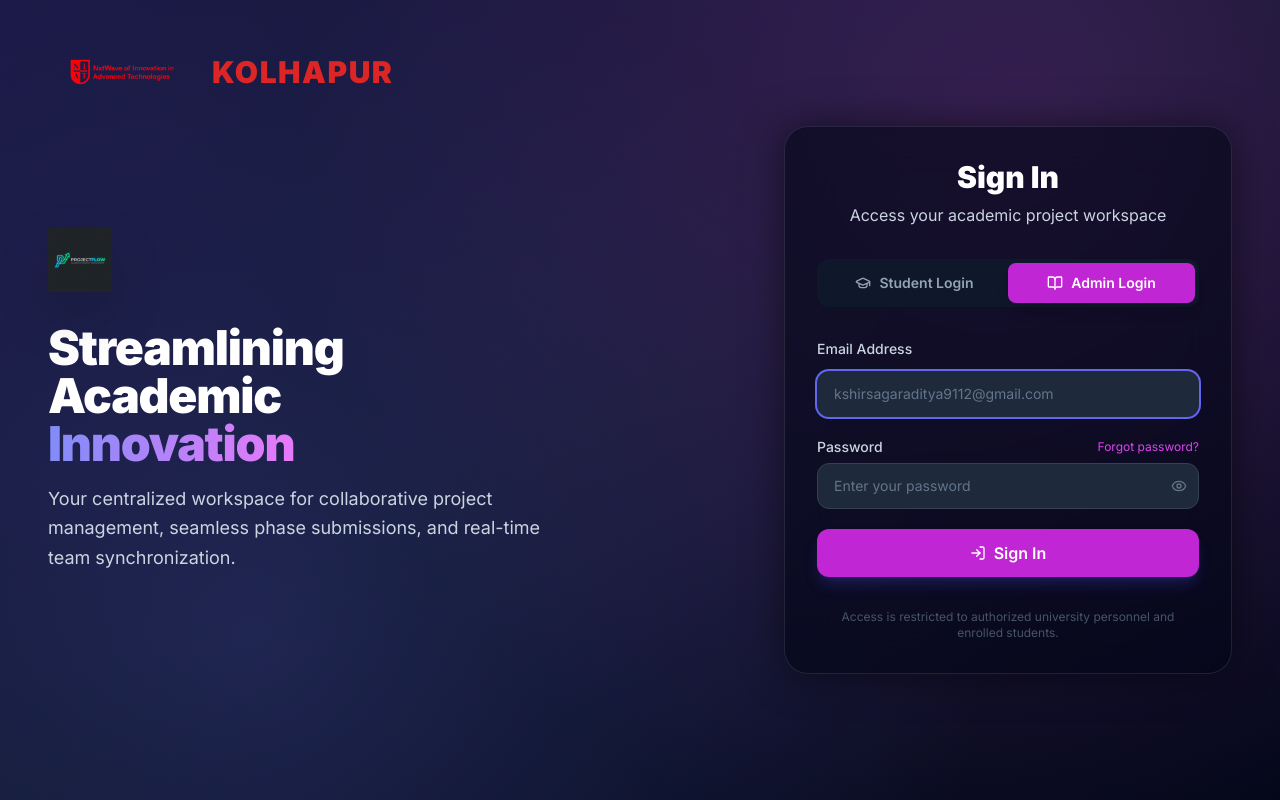
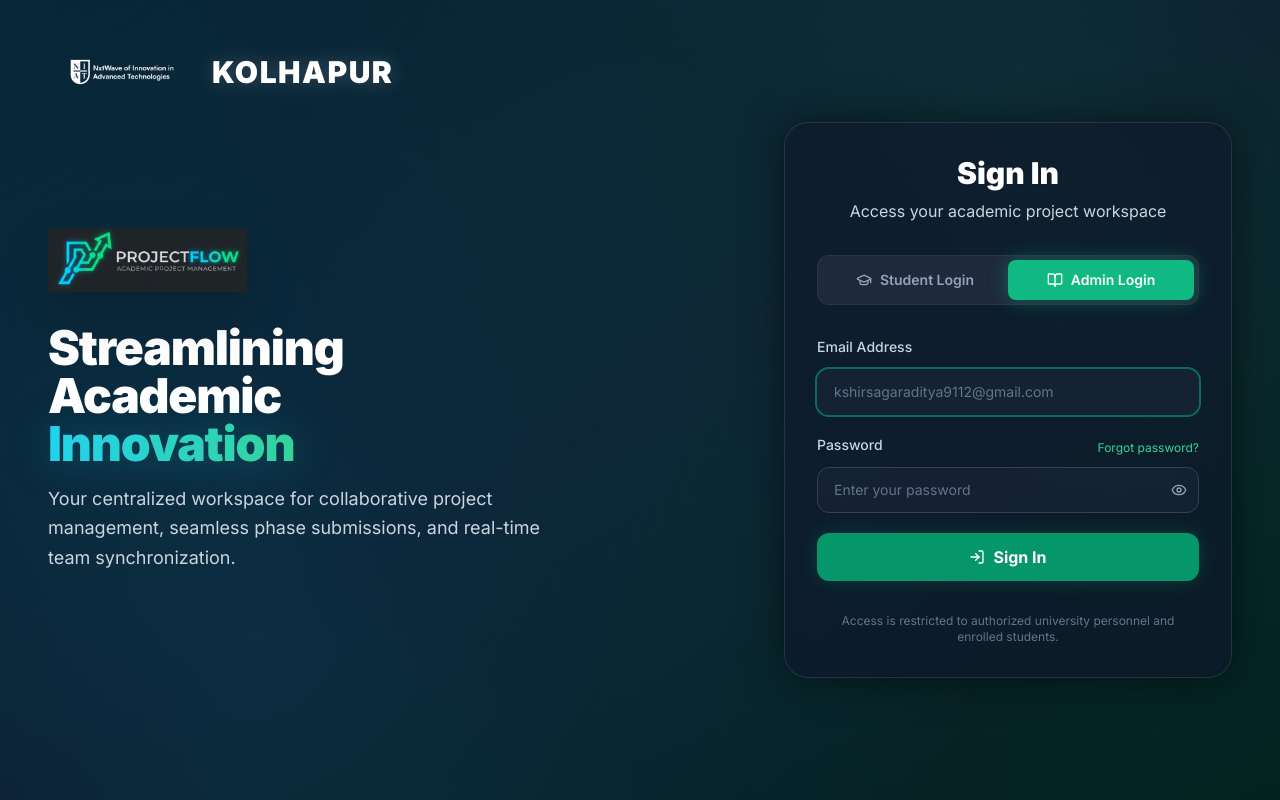
Before and after one commit to aditya9112adi/ProjectFlow, a React (Vite) app in the folder frontend/: page / in a window 1280 px wide. Both pictures are taken after a click on the button "Admin Login". Built offline with nearby package versions, Linux system fonts and the light colour scheme; no server answers.

Commit message:
style: cohesive neon cyan and emerald tech theme

```diff
--- a/frontend/src/pages/auth/Login.jsx
+++ b/frontend/src/pages/auth/Login.jsx
@@ -73,22 +73,22 @@ const Login = () => {
 
 
   return (
-    <div className="h-screen relative flex overflow-hidden bg-dark-950">
+    <div className="h-screen relative flex overflow-hidden bg-slate-950">
       {/* Full-screen background gradients */}
-      <div className="absolute inset-0 bg-gradient-to-br from-primary-950 via-dark-900 to-accent-950 opacity-90" />
+      <div className="absolute inset-0 bg-gradient-to-br from-cyan-950/80 via-slate-900 to-emerald-950/80 opacity-90" />
       <div className="absolute inset-0" style={{
-        backgroundImage: 'radial-gradient(circle at 20% 80%, rgba(99,102,241,0.2) 0%, transparent 60%), radial-gradient(circle at 80% 20%, rgba(217,70,239,0.2) 0%, transparent 60%)',
+        backgroundImage: 'radial-gradient(circle at 20% 80%, rgba(6,182,212,0.15) 0%, transparent 60%), radial-gradient(circle at 80% 20%, rgba(16,185,129,0.15) 0%, transparent 60%)',
       }} />
 
-      {/* Top Left Header (Red NIAT & Kolhapur) */}
+      {/* Top Left Header (White NIAT & Kolhapur) */}
       <div className="absolute top-6 left-6 lg:top-10 lg:left-12 z-20 flex items-center gap-4">
         <img
           src="/niat-brand.png"
           alt="NIAT Brand"
-          className="h-14 lg:h-16 w-auto object-contain"
-          style={{ filter: 'invert(22%) sepia(95%) saturate(7080%) hue-rotate(352deg) brightness(94%) contrast(118%)' }}
+          className="h-14 lg:h-16 w-auto object-contain drop-shadow-[0_0_15px_rgba(255,255,255,0.2)]"
+          style={{ filter: 'brightness(0) invert(1)' }}
         />
-        <span className="text-[#DC2626] font-black text-2xl lg:text-3xl uppercase tracking-wider">Kolhapur</span>
+        <span className="text-white font-black text-2xl lg:text-3xl uppercase tracking-wider drop-shadow-[0_0_10px_rgba(255,255,255,0.2)]">Kolhapur</span>
       </div>
 
       {/* Main Content Wrapper */}
@@ -100,9 +100,9 @@ const Login = () => {
            <div className="space-y-4 max-w-lg">
              <h1 className="text-4xl lg:text-5xl font-black text-white tracking-tight leading-tight">
                Streamlining Academic <br className="hidden lg:block" />
-               <span className="text-transparent bg-clip-text bg-gradient-to-r from-primary-400 to-accent-400">Innovation</span>
+               <span className="text-transparent bg-clip-text bg-gradient-to-r from-cyan-400 to-emerald-400 drop-shadow-[0_0_20px_rgba(6,182,212,0.3)]">Innovation</span>
              </h1>
-             <p className="text-dark-300 text-lg leading-relaxed">
+             <p className="text-slate-300 text-lg leading-relaxed">
                Your centralized workspace for collaborative project management, seamless phase submissions, and real-time team synchronization.
              </p>
            </div>
@@ -110,17 +110,17 @@ const Login = () => {
 
         {/* Right Side: Login Box */}
         <div className="lg:w-1/2 flex items-center justify-center lg:justify-end mt-12 lg:mt-0 mb-12 lg:mb-0">
-          <div className="w-full max-w-md bg-dark-950/60 backdrop-blur-xl p-8 rounded-3xl border border-white/10 shadow-[0_0_40px_rgba(0,0,0,0.5)]">
+          <div className="w-full max-w-md bg-slate-900/60 backdrop-blur-xl p-8 rounded-3xl border border-white/10 shadow-[0_0_40px_rgba(0,0,0,0.5)]">
           <div className="mb-8 text-center">
             <h2 className="text-white text-3xl font-black mb-2 drop-shadow-sm">Sign In</h2>
-            <p className="text-dark-300">Access your academic project workspace</p>
+            <p className="text-slate-300">Access your academic project workspace</p>
           </div>
 
           {/* Login Tabs */}
-          <div className="flex p-1 bg-dark-900 rounded-xl mb-8">
+          <div className="flex p-1 bg-slate-800 rounded-xl mb-8 border border-white/5">
             <button
               className={`flex-1 flex items-center justify-center gap-2 py-2.5 rounded-lg text-sm font-semibold transition-all ${
-                activeTab === 'student' ? 'bg-primary-600 text-white shadow-lg' : 'text-dark-400 hover:text-dark-200 hover:bg-dark-800/50'
+                activeTab === 'student' ? 'bg-cyan-500 text-white shadow-[0_0_20px_rgba(6,182,212,0.4)]' : 'text-slate-400 hover:text-white hover:bg-slate-700/50'
               }`}
               onClick={() => setActiveTab('student')}
             >
@@ -129,7 +129,7 @@ const Login = () => {
             </button>
             <button
               className={`flex-1 flex items-center justify-center gap-2 py-2.5 rounded-lg text-sm font-semibold transition-all ${
-                activeTab === 'admin' ? 'bg-accent-600 text-white shadow-lg' : 'text-dark-400 hover:text-dark-200 hover:bg-dark-800/50'
+                activeTab === 'admin' ? 'bg-emerald-500 text-white shadow-[0_0_20px_rgba(16,185,129,0.4)]' : 'text-slate-400 hover:text-white hover:bg-slate-700/50'
               }`}
               onClick={() => setActiveTab('admin')}
             >
@@ -143,8 +143,8 @@ const Login = () => {
             <form onSubmit={handleStudentSubmit(onStudentSubmit)} className="space-y-5 animate-fade-in">
               <div className="space-y-1.5">
                 <label className="label" htmlFor="login-prn">Student PRN (Last 3 Digits)</label>
-                  <div className="flex items-center overflow-hidden rounded-xl border border-dark-700 bg-dark-800/50 focus-within:border-primary-500/50 focus-within:ring-1 focus-within:ring-primary-500/50 transition-all h-[46px]">
-                    <div className="flex items-center justify-center pl-4 pr-2 text-dark-400 bg-dark-900/50 h-full border-r border-dark-700 font-mono text-[15px]">
+                  <div className="flex items-center overflow-hidden rounded-xl border border-slate-700 bg-slate-800/50 focus-within:border-cyan-500/50 focus-within:ring-1 focus-within:ring-cyan-500/50 transition-all h-[46px]">
+                    <div className="flex items-center justify-center pl-4 pr-2 text-slate-400 bg-slate-900/50 h-full border-r border-slate-700 font-mono text-[15px]">
                       252921
                     </div>
                     <input
@@ -152,16 +152,16 @@ const Login = () => {
                       type="text"
                       autoComplete="off"
                       maxLength={3}
-                      className="w-[50px] bg-transparent text-white font-mono text-[15px] text-center focus:outline-none tracking-widest placeholder-dark-600"
+                      className="w-[50px] bg-transparent text-white font-mono text-[15px] text-center focus:outline-none tracking-widest placeholder-slate-600"
                       placeholder="001"
                       {...registerStudent('prn')}
                     />
-                    <div className="flex items-center justify-center pr-4 pl-1 text-dark-400 bg-dark-900/50 h-full border-l border-dark-700 font-mono text-[15px]">
+                    <div className="flex items-center justify-center pr-4 pl-1 text-slate-400 bg-slate-900/50 h-full border-l border-slate-700 font-mono text-[15px]">
                       @sguk.ac.in
                     </div>
                   </div>
                 {studentErrors.prn && <p className="text-red-400 text-xs">⚠ {studentErrors.prn.message}</p>}
-                <p className="text-dark-500 text-xs mt-2">
+                <p className="text-slate-400 text-xs mt-2">
                   Enter the last 3 digits of your PRN (e.g., 083 for 252921083). Only authorized PRNs are permitted.
                 </p>
               </div>
@@ -169,7 +169,7 @@ const Login = () => {
               <button
                 type="submit"
                 disabled={isLoading}
-                className="btn-primary w-full h-12 text-base gap-2 mt-4"
+                className="w-full h-12 text-base gap-2 mt-4 bg-cyan-600 hover:bg-cyan-500 text-white font-bold rounded-xl flex items-center justify-center transition-all shadow-[0_0_20px_rgba(6,182,212,0.2)] focus:ring-2 focus:ring-cyan-500 focus:ring-offset-2 focus:ring-offset-slate-900"
               >
                 {isLoading ? (
                   <>
@@ -192,12 +192,12 @@ const Login = () => {
           {activeTab === 'admin' && (
             <form onSubmit={handleAdminSubmit(onAdminSubmit)} className="space-y-5 animate-fade-in">
               <div className="space-y-1.5">
-                <label className="label" htmlFor="login-email">Email Address</label>
+                <label className="block text-sm font-medium text-slate-300 mb-1.5" htmlFor="login-email">Email Address</label>
                 <input
                   id="login-email"
                   type="email"
                   autoComplete="off"
-                  className={`input ${adminErrors.email ? 'border-red-500/50 focus:ring-red-500' : ''}`}
+                  className={`w-full bg-slate-800/50 border border-slate-700 rounded-xl px-4 py-3 text-white placeholder-slate-500 text-sm focus:outline-none focus:ring-2 focus:ring-emerald-500/50 focus:border-transparent hover:border-slate-600 transition-all duration-300 ${adminErrors.email ? 'border-red-500/50 focus:ring-red-500' : ''}`}
                   placeholder="kshirsagaraditya9112@gmail.com"
                   {...registerAdmin('email')}
                 />
@@ -206,15 +206,15 @@ const Login = () => {
 
               <div className="space-y-1.5">
                 <div className="flex justify-between items-center">
-                  <label className="label mb-0" htmlFor="login-password">Password</label>
-                  <a href="mailto:admin-support@projectflow.com" className="text-xs text-accent-500 hover:text-accent-400 hover:underline">Forgot password?</a>
+                  <label className="block text-sm font-medium text-slate-300 mb-1.5" htmlFor="login-password">Password</label>
+                  <a href="mailto:admin-support@projectflow.com" className="text-xs text-emerald-400 hover:text-emerald-300 hover:underline">Forgot password?</a>
                 </div>
                 <div className="relative">
                   <input
                     id="login-password"
                     type={showPassword ? 'text' : 'password'}
                     autoComplete="new-password"
-                    className={`input pr-12 ${adminErrors.password ? 'border-red-500/50 focus:ring-red-500' : ''}`}
+                    className={`w-full bg-slate-800/50 border border-slate-700 rounded-xl px-4 py-3 text-white placeholder-slate-500 text-sm focus:outline-none focus:ring-2 focus:ring-emerald-500/50 focus:border-transparent hover:border-slate-600 transition-all duration-300 pr-12 ${adminErrors.password ? 'border-red-500/50 focus:ring-red-500' : ''}`}
                     placeholder="Enter your password"
                     {...registerAdmin('password')}
                   />
@@ -222,7 +222,7 @@ const Login = () => {
                     type="button"
                     aria-label={showPassword ? "Hide password" : "Show password"}
                     onClick={() => setShowPassword(!showPassword)}
-                    className="absolute right-3 top-1/2 -translate-y-1/2 text-dark-500 hover:text-dark-300 transition-colors"
+                    className="absolute right-3 top-1/2 -translate-y-1/2 text-slate-400 hover:text-slate-200 transition-colors"
                   >
                     {showPassword ? <EyeOff className="w-4 h-4" /> : <Eye className="w-4 h-4" />}
                   </button>
@@ -233,7 +233,7 @@ const Login = () => {
               <button
                 type="submit"
                 disabled={isLoading}
-                className="btn-primary w-full h-12 text-base gap-2 bg-accent-600 hover:bg-accent-700 focus:ring-accent-600/50"
+                className="w-full h-12 text-base gap-2 mt-4 bg-emerald-600 hover:bg-emerald-500 text-white font-bold rounded-xl flex items-center justify-center transition-all shadow-[0_0_20px_rgba(16,185,129,0.2)] focus:ring-2 focus:ring-emerald-500 focus:ring-offset-2 focus:ring-offset-slate-900"
               >
                 {isLoading ? (
                   <>
@@ -251,7 +251,7 @@ const Login = () => {
           )}
 
           <div className="mt-8 text-center">
-            <p className="text-dark-600 text-xs">
+            <p className="text-slate-500 text-xs">
               Access is restricted to authorized university personnel and enrolled students.
             </p>
           </div>
```
Also changed, not shown: frontend/public/logo.png.
